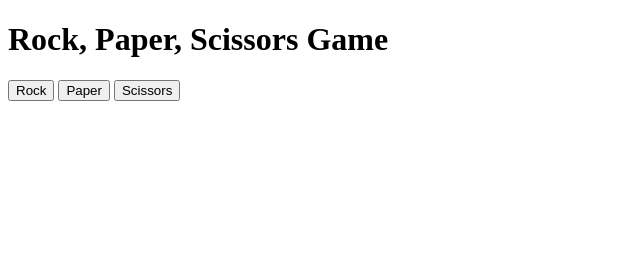
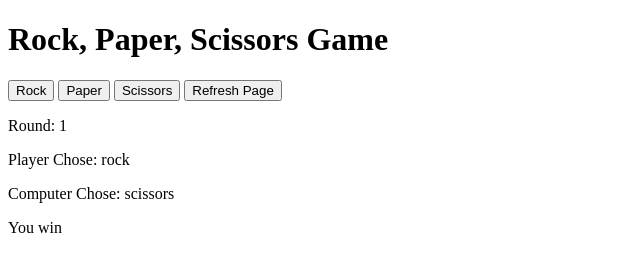
Before and after one commit to stcreed/rockpaperscissors, a plain HTML site: page index.html in a window 1280 px wide. Both pictures are taken after a click on the button "Rock". Shown: the whole page, without its empty margins (0-640 px from the left). Drawn offline with Linux system fonts and the light colour scheme.

Commit message:
change to work with html

```diff
--- a/index.html
+++ b/index.html
@@ -14,6 +14,13 @@
     <button type="button" name="button" onclick="playRound('rock')">Rock</button>
     <button type="button" name="button" onclick="playRound('paper')">Paper</button>
     <button type="button" name="button" onclick="playRound('scissors')">Scissors</button>
+    <button onClick="window.location.reload();">Refresh Page</button>
+    <div class="roundInfo" id="output">
+      <p id="round"></p>
+      <p id="player"></p>
+      <p id="computer"></p>
+      <p id="winner"></p>
+    </div>
     <script src="index.js"></script>
    </body>
 
--- a/index.js
+++ b/index.js
@@ -14,9 +14,15 @@ function playRound(choice) {
     const winner = checkWinner(playerSelection, computerSelection);
     winners.push(winner);
     logRound(playerSelection, computerSelection, winner, i);
+    if(round === 5) {
+      console.log(round);
+      logWins();
+    }
     round = i + 1;
     return;
 }}
+
+
 
 function computerChoice() {
   const compNum = Math.floor(Math.random() * 3) + 1;
@@ -46,15 +52,15 @@ function logWins(){
   let playerWins = winners.filter((item) => item == "You win").length;
   let compWins = winners.filter((item) => item == "You lose").length;
   let ties = winners.filter((item) => item == "Draw").length;
-  console.log("Results:");
-  console.log("Player wins: ",playerWins);
-  console.log("Computer wins: ",compWins);
-  console.log("Ties: ",ties);
+  document.getElementById('round').innerHTML = "Results: ";
+  document.getElementById('player').innerHTML = "Player wins: " + playerWins;
+  document.getElementById('computer').innerHTML = "Computer wins: " + compWins;
+  document.getElementById('winner').innerHTML = "Ties: " + ties;
 }
 
 function logRound(playerChoice,computerChoice,winner,i){
-  console.log("Round: ",i);
-  console.log("Player chose: ",playerChoice);
-  console.log("Computer Chose: ",computerChoice);
-  console.log(winner);
+  document.getElementById('round').innerHTML = "Round: " + i;
+  document.getElementById('player').innerHTML = "Player Chose: " + playerChoice;
+  document.getElementById('computer').innerHTML = "Computer Chose: " + computerChoice;
+  document.getElementById('winner').innerHTML = winner;
 }
```
